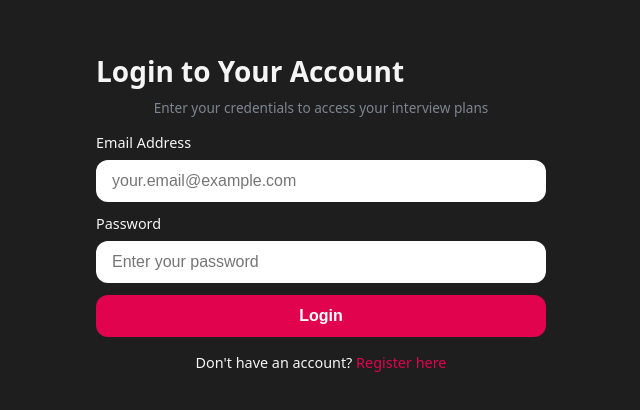
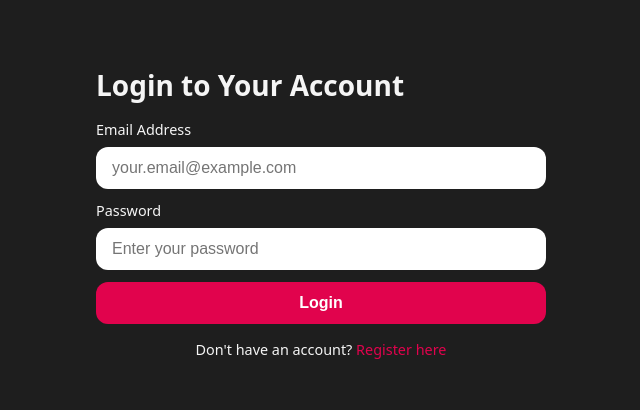
Before and after one commit to Krushnaapatil/GenAIInterviewPrep, a React (Vite) app in the folder Frontend/: page /login in a window 1280 px wide. Shown: the part 188-598 px from the top of the page, without its empty margins (319-959 px from the left). Built offline with nearby package versions, Linux system fonts and the light colour scheme; no server answers.

Commit message:
Update frontend API URL for deployed backend and recent changes

```diff
--- a/Frontend/src/features/auth/pages/Login.jsx
+++ b/Frontend/src/features/auth/pages/Login.jsx
@@ -76,7 +76,6 @@ const Login = () => {
         <main>
             <div className="form-container">
                 <h1>Login to Your Account</h1>
-                <p className="form-subtitle">Enter your credentials to access your interview plans</p>
                 <form onSubmit={handleSubmit}>
                     <div className="input-group">
                         <label htmlFor="email">Email Address</label>
```
